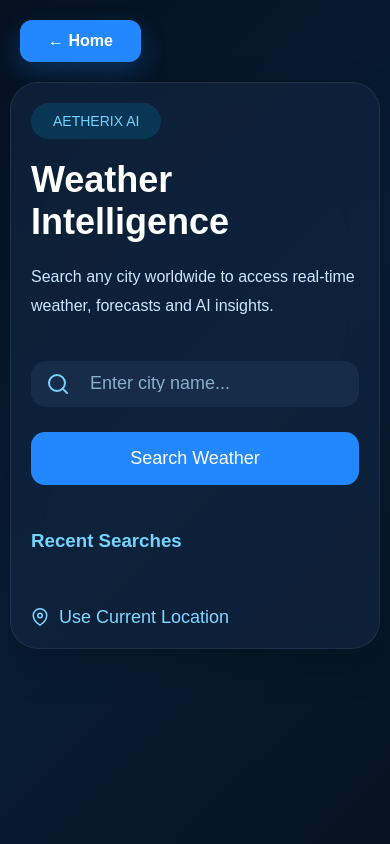
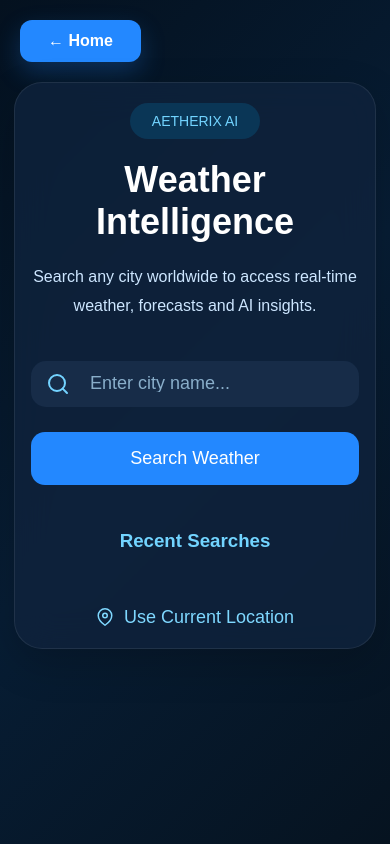
Before and after one commit to priyadarshinikp88-hue/Aetherix, a React (Vite) app: page /weather-search in a window 390 px wide. Built offline with nearby package versions, Linux system fonts and the light colour scheme.

Commit message:
Fix mobile weather card alignment

```diff
--- a/src/components/dashboard.css
+++ b/src/components/dashboard.css
@@ -1060,149 +1060,98 @@ body,
   box-sizing: border-box;
 }
 /* =========================================================
-   FINAL PHONE CARD SIZE + CONTENT POSITION FIX
+   FINAL MOBILE WEATHER CARD ALIGNMENT
+   Small cards + centered content
    ========================================================= */
 
 @media (max-width: 900px) {
 
-  /* Prevent the page from becoming wider than the phone */
-  html,
-  body,
-  #root,
-  .dashboard-page {
-    width: 100% !important;
-    max-width: 100vw !important;
-    min-width: 0 !important;
-    overflow-x: hidden !important;
-  }
-
-  /* Main dashboard */
-  .dashboard-container {
-    width: 100% !important;
-    max-width: 100% !important;
-    min-width: 0 !important;
-
-    margin: 0 !important;
-
-    padding-left: 10px !important;
-    padding-right: 10px !important;
-
-    box-sizing: border-box !important;
-    overflow-x: hidden !important;
-  }
-
-  /* =====================================================
-     CURRENT WEATHER CARDS
-     ===================================================== */
-
   .weather-cards {
     width: 100% !important;
     max-width: 100% !important;
-    min-width: 0 !important;
-
     display: flex !important;
     flex-direction: column !important;
-
     align-items: center !important;
-
     gap: 18px !important;
-
-    box-sizing: border-box !important;
-
-    overflow: hidden !important;
   }
 
   .weather-card {
-    /* IMPORTANT */
     width: calc(100% - 30px) !important;
     max-width: 620px !important;
     min-width: 0 !important;
 
     margin: 0 auto !important;
+    padding: 24px 20px !important;
 
     min-height: 170px !important;
-
-    padding: 22px 24px !important;
 
     box-sizing: border-box !important;
 
     display: flex !important;
     flex-direction: column !important;
 
-    align-items: flex-start !important;
+    /* CENTER CONTENT */
+    align-items: center !important;
     justify-content: center !important;
 
-    text-align: left !important;
+    text-align: center !important;
 
     overflow: hidden !important;
   }
 
-  /* Card title */
+  /* Title */
   .weather-card .card-title {
     width: 100% !important;
-    max-width: 100% !important;
 
     display: flex !important;
-
     align-items: center !important;
-    justify-content: flex-start !important;
-
-    text-align: left !important;
+    justify-content: center !important;
 
     gap: 8px !important;
 
     margin-bottom: 12px !important;
 
+    text-align: center !important;
+
     font-size: 18px !important;
 
     white-space: normal !important;
-    overflow-wrap: anywhere !important;
   }
 
-  /* Card title icon */
+  /* Icon */
   .weather-card .card-title svg {
     flex-shrink: 0 !important;
     font-size: 22px !important;
   }
 
-  /* Card value */
+  /* Main value */
   .weather-card .card-value {
     width: 100% !important;
-    max-width: 100% !important;
 
-    text-align: left !important;
+    text-align: center !important;
 
     font-size: 30px !important;
+    line-height: 1.2 !important;
 
-    line-height: 1.15 !important;
-
-    word-break: break-word !important;
-    overflow-wrap: anywhere !important;
+    word-break: normal !important;
   }
 
   /* Description */
   .weather-card .card-description {
     width: 100% !important;
-    max-width: 100% !important;
 
     margin-top: 8px !important;
 
-    text-align: left !important;
+    text-align: center !important;
 
     font-size: 14px !important;
-
     line-height: 1.4 !important;
-
-    word-break: break-word !important;
-    overflow-wrap: anywhere !important;
   }
 
-  /* Small values such as sunrise/sunset */
   .weather-card .small-value {
     font-size: 28px !important;
   }
 
-  /* Condition text */
   .weather-card .condition-value {
     font-size: 26px !important;
   }
@@ -1210,22 +1159,17 @@ body,
 
 
 /* =========================================================
-   SMALL PHONE
+   SMALL PHONES
    ========================================================= */
 
 @media (max-width: 480px) {
 
-  .dashboard-container {
-    padding-left: 8px !important;
-    padding-right: 8px !important;
-  }
-
   .weather-card {
-    width: calc(100% - 20px) !important;
+    width: calc(100% - 28px) !important;
 
     min-height: 155px !important;
 
-    padding: 20px 20px !important;
+    padding: 20px 16px !important;
   }
 
   .weather-card .card-title {
```
